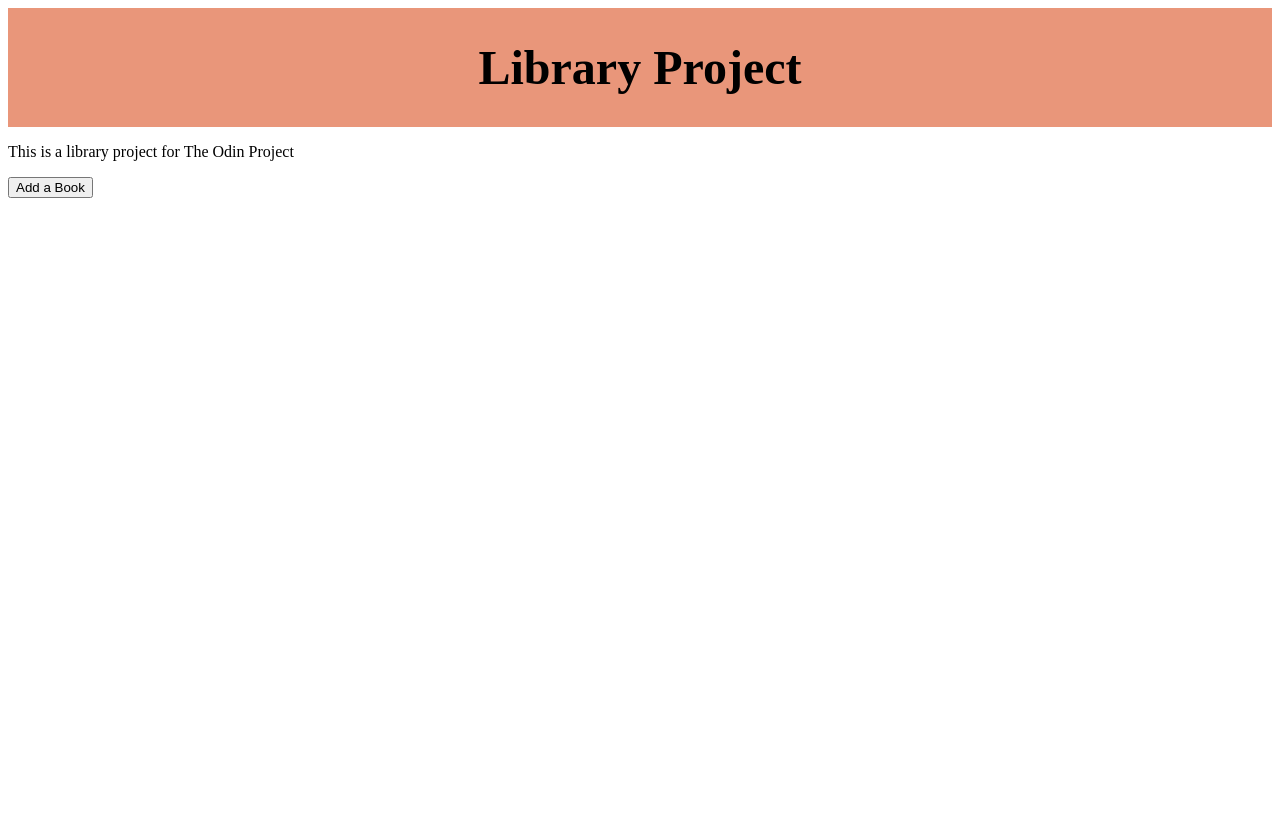
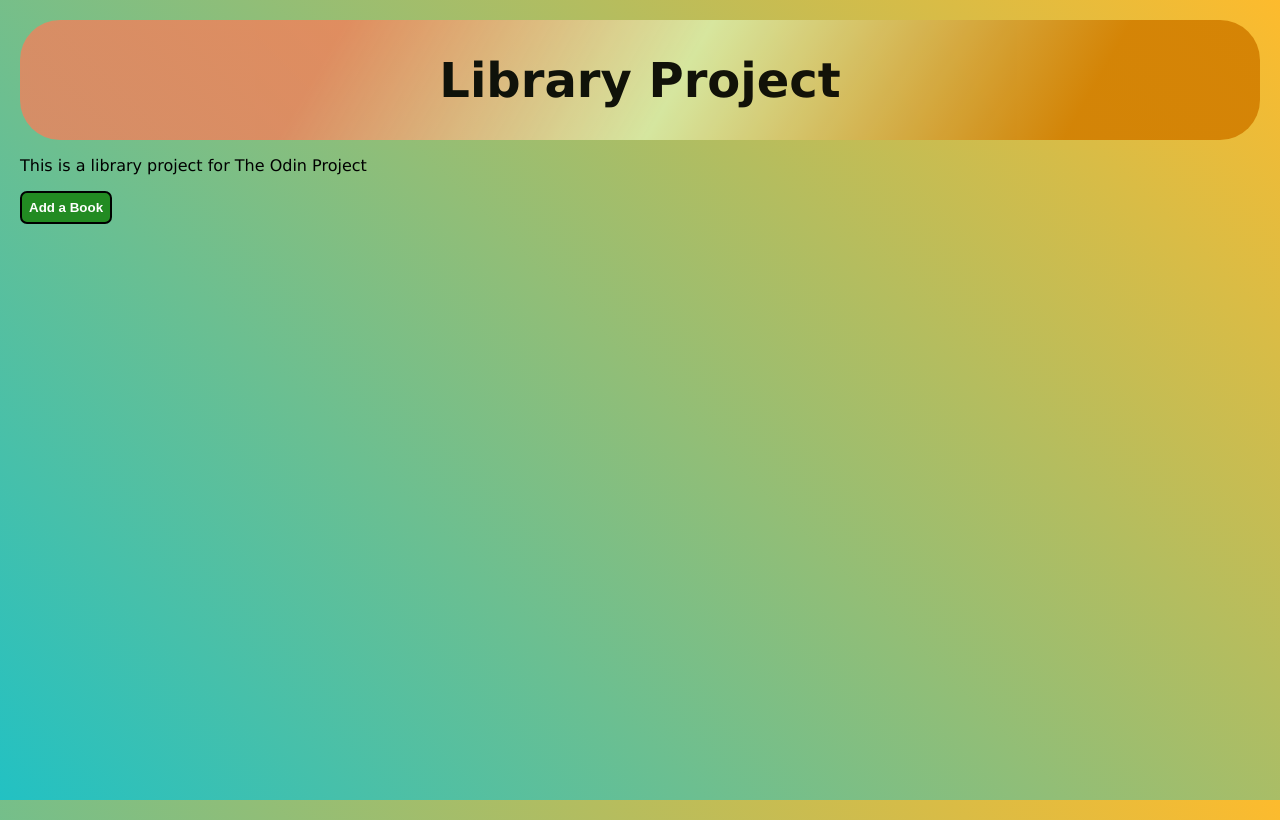
Before and after one commit to angelycontrerasr/library-project, a website: page index.html in a window 1280 px wide. Drawn offline with Linux system fonts and the light colour scheme.

Commit message:
made the background gradient not repat

```diff
--- a/styles.css
+++ b/styles.css
@@ -1,3 +1,14 @@
+html, body {
+    height: 100%;
+}
+body {
+
+    font: 1rem "Verdana", sans-serif;
+    margin: 20px;
+    background-image: linear-gradient(45deg, rgba(34,193,195,1) 0%, rgba(253,187,45,1) 100%);
+    background-attachment: fixed;
+
+}
 .bookList {
     display: flex;
     flex-direction: row;
@@ -12,7 +23,7 @@
     padding: 10px;
     margin: 10px;
     width: 300px;
-    height: 300px;
+    height: 320px;
     background-color: yellowgreen;
 }
 
@@ -32,12 +43,26 @@
 .book:empty {
     display: none;
 }
-div { display: flex; }
+div {
+    opacity: 90%;
+    display: grid;
+    grid-template-columns: repeat(auto-fill, minmax(300px, 1fr));
+}
 .title {
     display: flex;
     font-size: 1.5rem;
     flex-direction: column;
     justify-content: center;
     align-items: center;
-    background-color: darksalmon;
+    background: linear-gradient(120deg, rgba(246,126,90,0.8440563725490196) 25%, rgba(218,235,166,1) 53%, rgba(210,126,0,1) 85%);
+    border-radius: 40px;
 }
+
+button {
+    background-color: forestgreen;
+    border: 2px solid black;
+    border-radius: 7px;
+    color: white;
+    padding: 7px;
+    font-weight: bold;
+}
```
